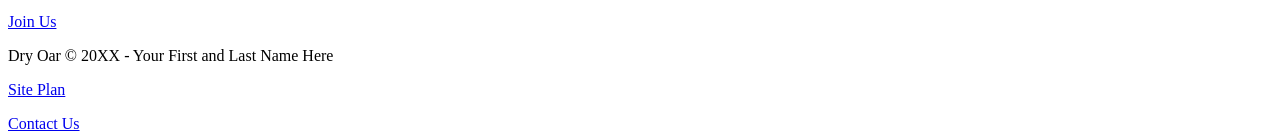
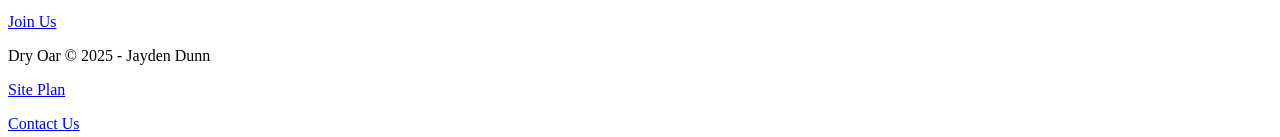
Before and after one commit to jbdunn0503/wdd130, a plain HTML site: page wwr/index.html in a window 1280 px wide. Shown: the part 3483-3620 px from the top of the page. Drawn offline with Linux system fonts and the light colour scheme.

Commit message:
added name

```diff
--- a/wwr/index.html
+++ b/wwr/index.html
@@ -54,7 +54,7 @@
         </section>
     </Main>
     <footer>
-        <p>Dry Oar &copy; 20XX - Your First and Last Name Here</p>
+        <p>Dry Oar &copy; 2025 - Jayden Dunn</p>
         <p><a href="site-plan-rafting.html">Site Plan</a></p>
         <p><a href="contactus.html">Contact Us</a></p>
         <div class="social">
```
